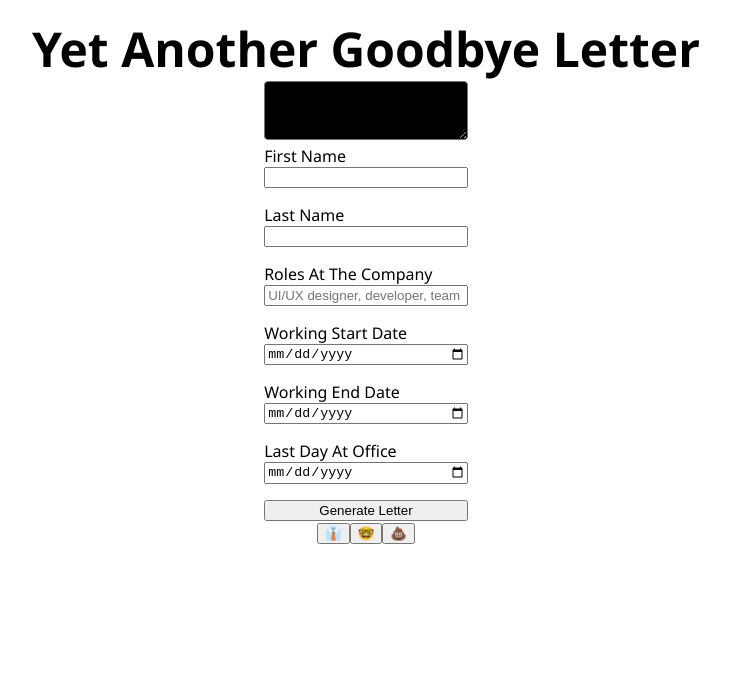
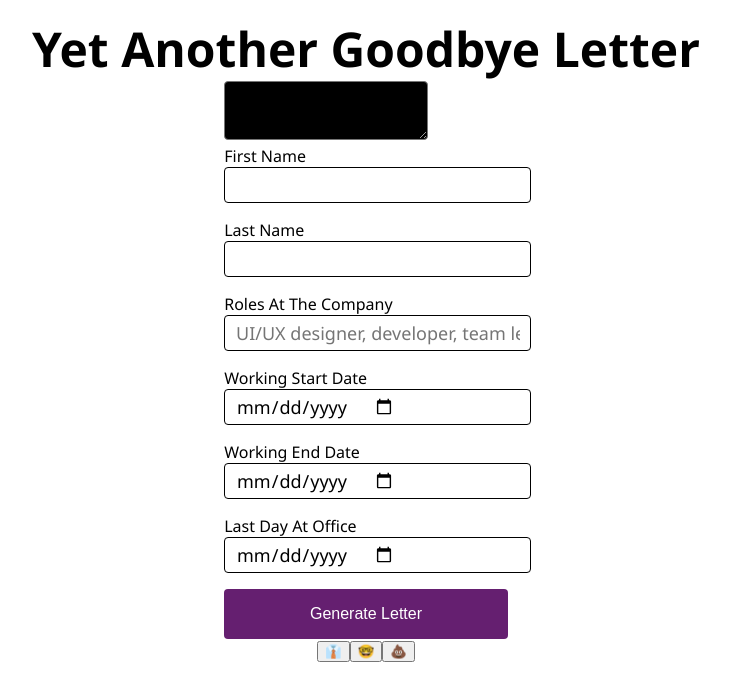
Before and after one commit to shimbarks/yagl, a React (Create React App) app: page / in a window 1280 px wide. Shown: the top 700 px of the page, without its empty margins (274-1004 px from the left). Built offline with nearby package versions, Linux system fonts and the light colour scheme.

Commit message:
some basic styles

```diff
--- a/src/components/form-field/FormField.scss
+++ b/src/components/form-field/FormField.scss
@@ -1,9 +1,31 @@
+@use '../../styles' as *;
+
 .form-field {
   display: flex;
   flex-direction: column;
 
   &__label {
     text-transform: capitalize;
+  }
+
+  &__input {
+    all: unset;
+    display: flex;
+    align-items: center;
+    height: 34px;
+    width: 100%;
+    padding-inline: 0.6em;
+    border: solid 1px;
+    border-radius: 4px;
+    background-color: white;
+    font-size: 18px;
+    transition: outline-color 0.3s;
+
+    &:focus-visible {
+      outline-offset: 0;
+      outline: 1px solid $purple;
+      border-color: $purple;
+    }
   }
 
   &__error {
--- a/src/components/form-field/FormField.tsx
+++ b/src/components/form-field/FormField.tsx
@@ -24,6 +24,7 @@ const FormFieldComponent = (
         {...props}
         ref={ref}
         id={id}
+        className={'form-field__input'}
         type={props.type ?? 'text'}
         placeholder={props.pleaceholder}
       />
--- a/src/components/yagl-form/YaglForm.scss
+++ b/src/components/yagl-form/YaglForm.scss
@@ -1,9 +1,18 @@
+@use '../../styles' as *;
+
 .yagl-form {
   display: flex;
   flex-direction: column;
   gap: 1em;
 
   &__submit-button {
+    min-width: 180px;
+    padding: 1em;
+    border: none;
+    border-radius: 4px;
+    background-color: $purple;
+    color: white;
+    font-size: 16px;
     text-transform: capitalize;
   }
 }
--- /dev/null
+++ b/src/styles/_colors.scss
@@ -0,0 +1 @@
+$purple: #651f70;
--- /dev/null
+++ b/src/styles/_index.scss
@@ -0,0 +1 @@
+@forward './colors';
```
